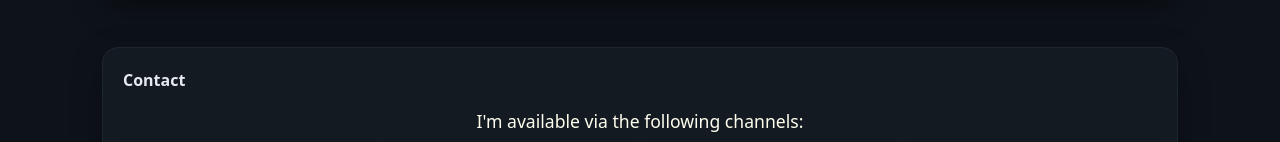
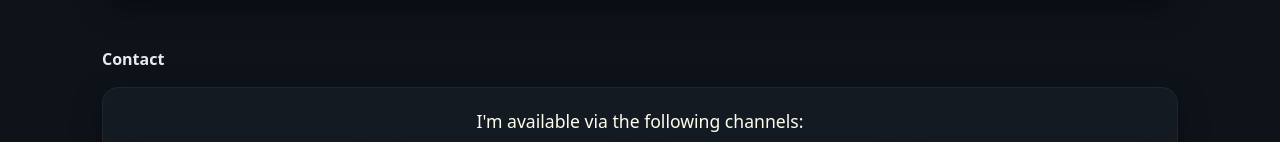
Before and after one commit to Sully8665/home-page, an Angular app: page / in a window 1280 px wide. Shown: the part 2849-2991 px from the top of the page. Built offline with nearby package versions, Linux system fonts and the light colour scheme.

Commit message:
fixed misplaced title

```diff
--- a/src/app/pages/contact/contact.component.html
+++ b/src/app/pages/contact/contact.component.html
@@ -1,6 +1,5 @@
+<div class="section-title">{{ lang.current==='fa' ? SECTION_TITLES_FA.contact : SECTION_TITLES.contact }}</div>
 <div class="card-flat">
-  <div class="section-title">{{ lang.current==='fa' ? SECTION_TITLES_FA.contact : SECTION_TITLES.contact }}</div>
-
   <div class="contact-intro mb-4">
     <p class="text-muted">{{ lang.current==='fa' ? CONTACT_INTRO_FA : CONTACT_INTRO }}</p>
   </div>
```
